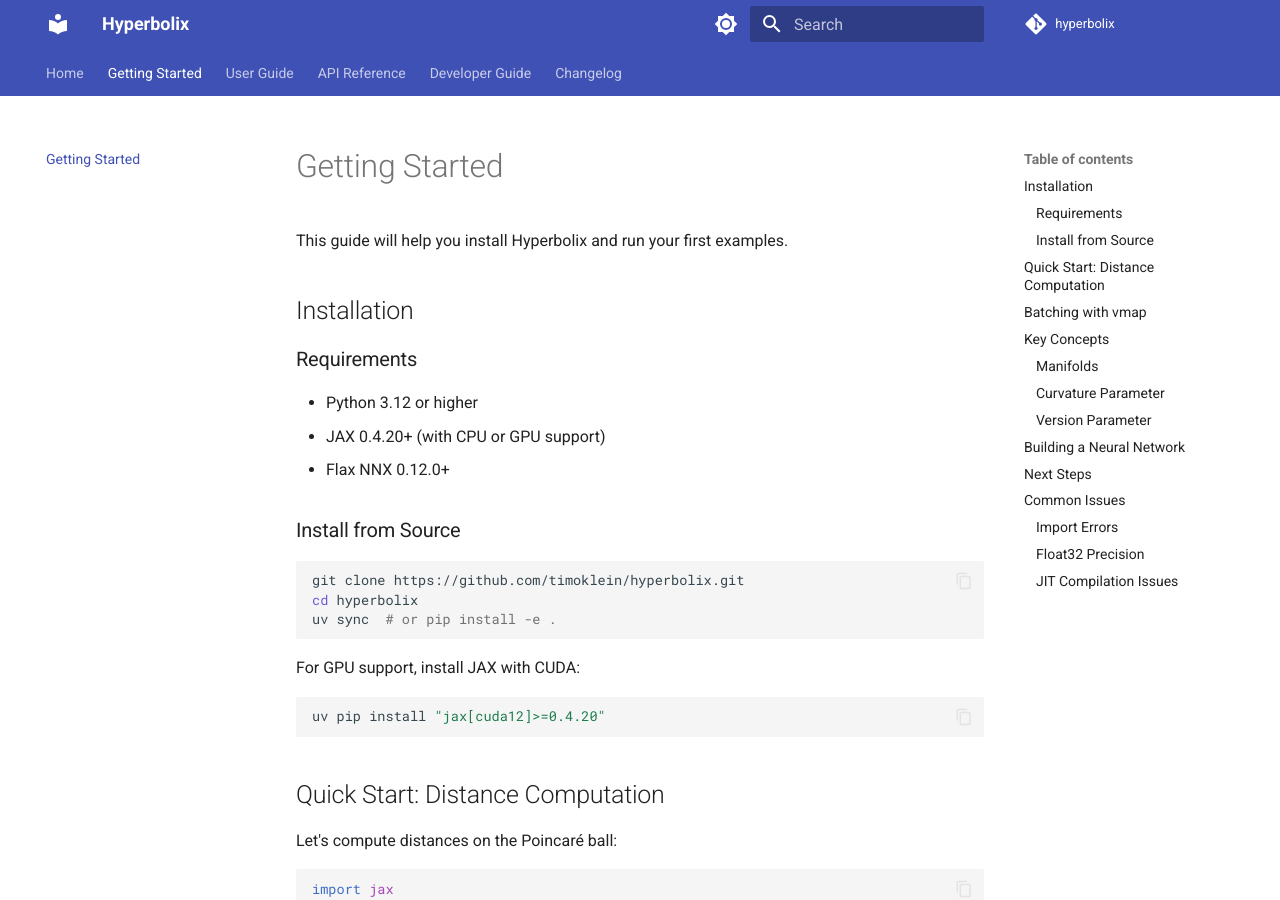
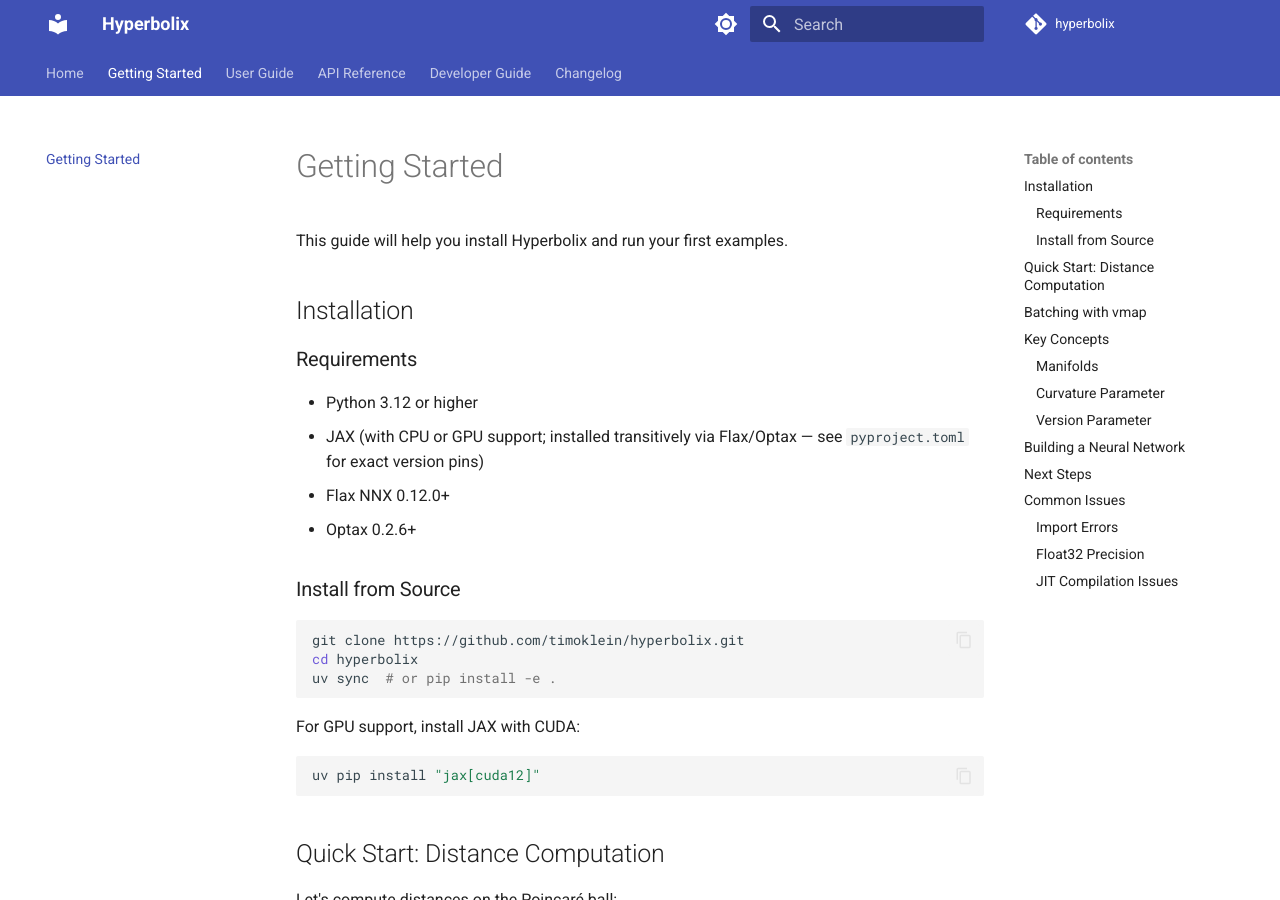
Before and after one commit to timoklein/hyperbolix, an MkDocs documentation site: the page built from docs/getting-started.md, in a window 1280 px wide and 900 px high. Built offline with MkDocs 1.6.1 and Material for MkDocs 9.7.7, drawn with Linux system fonts in a browser that asks for light colours; comment, search, counter and statistics services are not loaded; the version menu is left out.

Commit message:
docs: align stated dependency versions with pyproject
Co-Authored-By: Claude Fable 5 <noreply@anthropic.com>

````diff
--- a/docs/getting-started.md
+++ b/docs/getting-started.md
@@ -7,8 +7,9 @@ This guide will help you install Hyperbolix and run your first examples.
 ### Requirements
 
 - Python 3.12 or higher
-- JAX 0.4.20+ (with CPU or GPU support)
+- JAX (with CPU or GPU support; installed transitively via Flax/Optax — see `pyproject.toml` for exact version pins)
 - Flax NNX 0.12.0+
+- Optax 0.2.6+
 
 ### Install from Source
 
@@ -21,7 +22,7 @@ uv sync  # or pip install -e .
 For GPU support, install JAX with CUDA:
 
 ```bash
-uv pip install "jax[cuda12]>=0.4.20"
+uv pip install "jax[cuda12]"
 ```
 
 ## Quick Start: Distance Computation
````
Also changed, not shown: README.md (+1 -1 lines).
